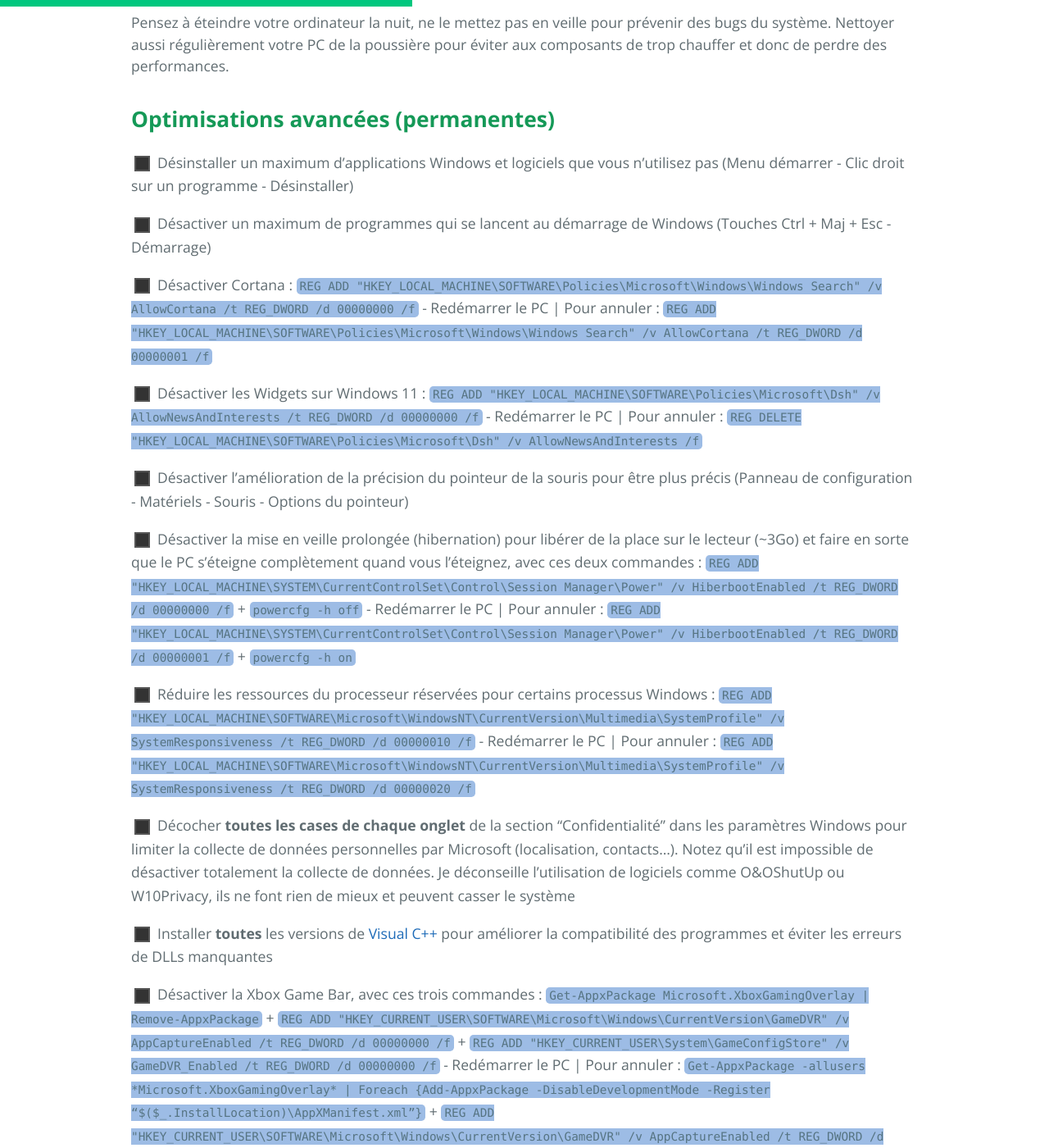
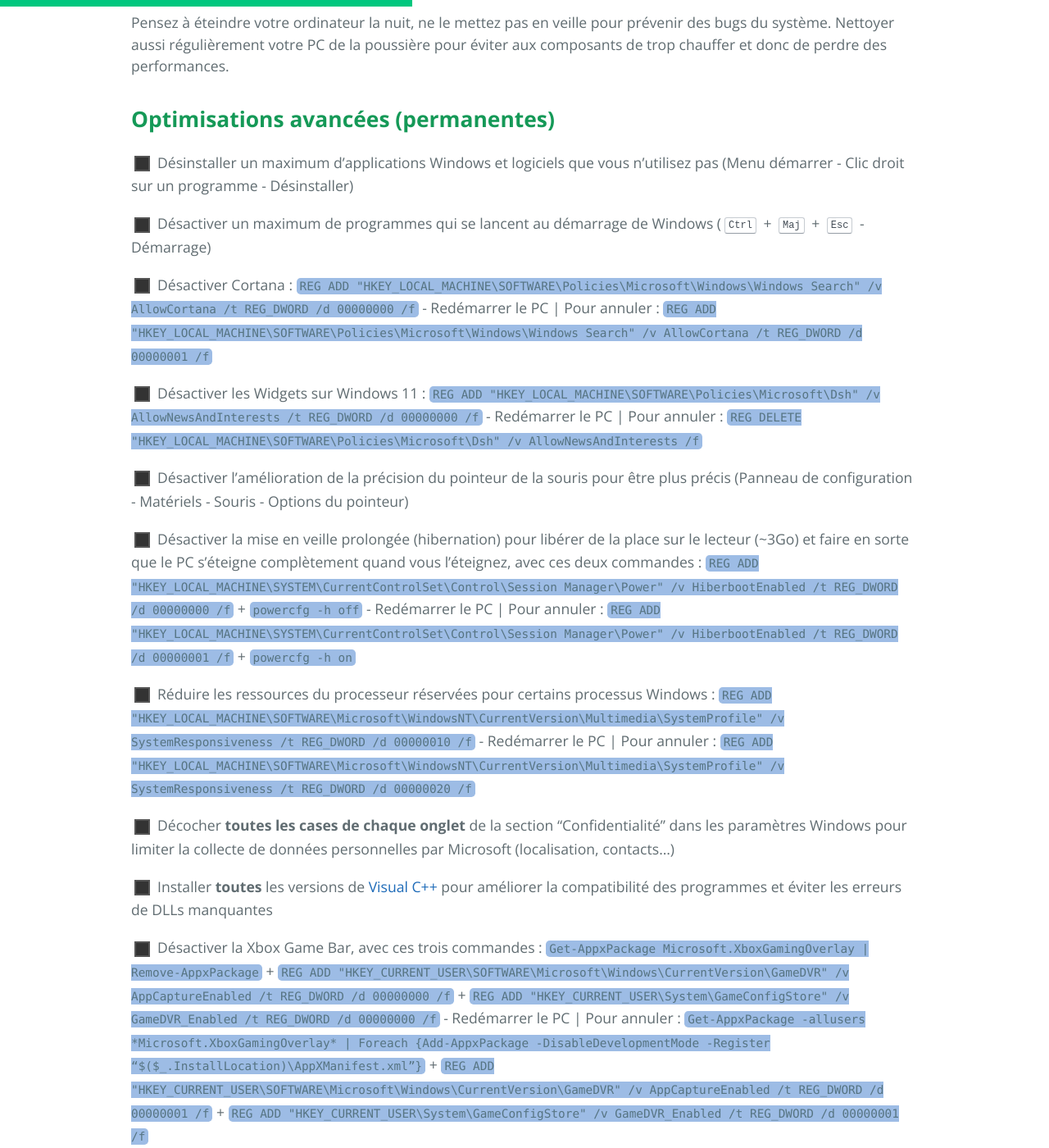
Before and after one commit to PouletEnSlip/pouletenslip.github.io, a Jekyll site: the page built from pages/opti/index.md, in a window 1280 px wide and 1400 px high, scrolled down 1373 px. Shown: the whole window at 82% size. Built offline with Jekyll 4.4.1, drawn with Linux system fonts in a browser that asks for light colours; comment, search, counter and statistics services are not loaded; some of the changed text lies outside the part shown.

Commit message:
Update index.md

```diff
--- a/pages/opti/index.md
+++ b/pages/opti/index.md
@@ -27,7 +27,7 @@ Pensez à éteindre votre ordinateur la nuit, ne le mettez pas en veille pour pr
 ## Optimisations avancées (permanentes)
 <input type="checkbox" class="check-with-label"><label class="label-for-check">Désinstaller un maximum d'applications Windows et logiciels que vous n'utilisez pas (Menu démarrer - Clic droit sur un programme - Désinstaller)</label>
 
-<input type="checkbox" class="check-with-label"><label class="label-for-check">Désactiver un maximum de programmes qui se lancent au démarrage de Windows (Touches Ctrl + Maj + Esc - Démarrage)</label>
+<input type="checkbox" class="check-with-label"><label class="label-for-check">Désactiver un maximum de programmes qui se lancent au démarrage de Windows (<kbd>Ctrl</kbd> + <kbd>Maj</kbd> + <kbd>Esc</kbd> - Démarrage)</label>
 
 <input type="checkbox" class="check-with-label"><label class="label-for-check">Désactiver Cortana : `REG ADD "HKEY_LOCAL_MACHINE\SOFTWARE\Policies\Microsoft\Windows\Windows Search" /v AllowCortana /t REG_DWORD /d 00000000 /f` - Redémarrer le PC | Pour annuler : `REG ADD "HKEY_LOCAL_MACHINE\SOFTWARE\Policies\Microsoft\Windows\Windows Search" /v AllowCortana /t REG_DWORD /d 00000001 /f`</label>
 
@@ -39,7 +39,7 @@ Pensez à éteindre votre ordinateur la nuit, ne le mettez pas en veille pour pr
 
 <input type="checkbox" class="check-with-label"><label class="label-for-check">Réduire les ressources du processeur réservées pour certains processus Windows : `REG ADD "HKEY_LOCAL_MACHINE\SOFTWARE\Microsoft\WindowsNT\CurrentVersion\Multimedia\SystemProfile" /v SystemResponsiveness /t REG_DWORD /d 00000010 /f` - Redémarrer le PC | Pour annuler : `REG ADD "HKEY_LOCAL_MACHINE\SOFTWARE\Microsoft\WindowsNT\CurrentVersion\Multimedia\SystemProfile" /v SystemResponsiveness /t REG_DWORD /d 00000020 /f`</label>
 
-<input type="checkbox" class="check-with-label"><label class="label-for-check">Décocher **toutes les cases de chaque onglet** de la section "Confidentialité" dans les paramètres Windows pour limiter la collecte de données personnelles par Microsoft (localisation, contacts...). Notez qu'il est impossible de désactiver totalement la collecte de données. Je déconseille l'utilisation de logiciels comme O&OShutUp ou W10Privacy, ils ne font rien de mieux et peuvent casser le système</label>
+<input type="checkbox" class="check-with-label"><label class="label-for-check">Décocher **toutes les cases de chaque onglet** de la section "Confidentialité" dans les paramètres Windows pour limiter la collecte de données personnelles par Microsoft (localisation, contacts...)</label>
 
 <input type="checkbox" class="check-with-label"><label class="label-for-check">Installer **toutes** les versions de [Visual C++](https://www.techpowerup.com/download/visual-c-redistributable-runtime-package-all-in-one/) pour améliorer la compatibilité des programmes et éviter les erreurs de DLLs manquantes</label>
 
@@ -49,7 +49,7 @@ Pensez à éteindre votre ordinateur la nuit, ne le mettez pas en veille pour pr
 
 <input type="checkbox" class="check-with-label"><label class="label-for-check">Remettre l'ancien menu du clic droit de Windows 10 sur Windows 11 : `REG ADD "HKCU\Software\Classes\CLSID\{86ca1aa0-34aa-4e8b-a509-50c905bae2a2}\InprocServer32" /f /ve` - Redémarrer le PC | Pour annuler : `REG DELETE "HKCU\Software\Classes\CLSID\{86ca1aa0-34aa-4e8b-a509-50c905bae2a2}" /f`</label>
 
-<input type="checkbox" class="check-with-label"><label class="label-for-check">Désactiver le service "Sysmain" si Windows est installé sur un SSD (Touche Windows + R - Taper "services.msc")</label>
+<input type="checkbox" class="check-with-label"><label class="label-for-check">Désactiver le service "Sysmain" si Windows est installé sur un SSD (<kbd>Windows</kbd> + <kbd>R</kbd> - Taper "services.msc")</label>
 
 <input type="checkbox" class="check-with-label"><label class="label-for-check">**Modifier les options d’alimentation dans le panneau de configuration :** CPU Intel → choisir "Performances élevées" | CPU AMD Ryzen 1000, 2000, 3000 et 4000 → choisir "AMD Ryzen Balanced" | CPU AMD Ryzen 5000 → choisir "Utilisation normale". Dans les paramètres avancés : arrêter le disque dur après 0min (jamais) et désactiver la suspension sélective USB</label>
 
```
